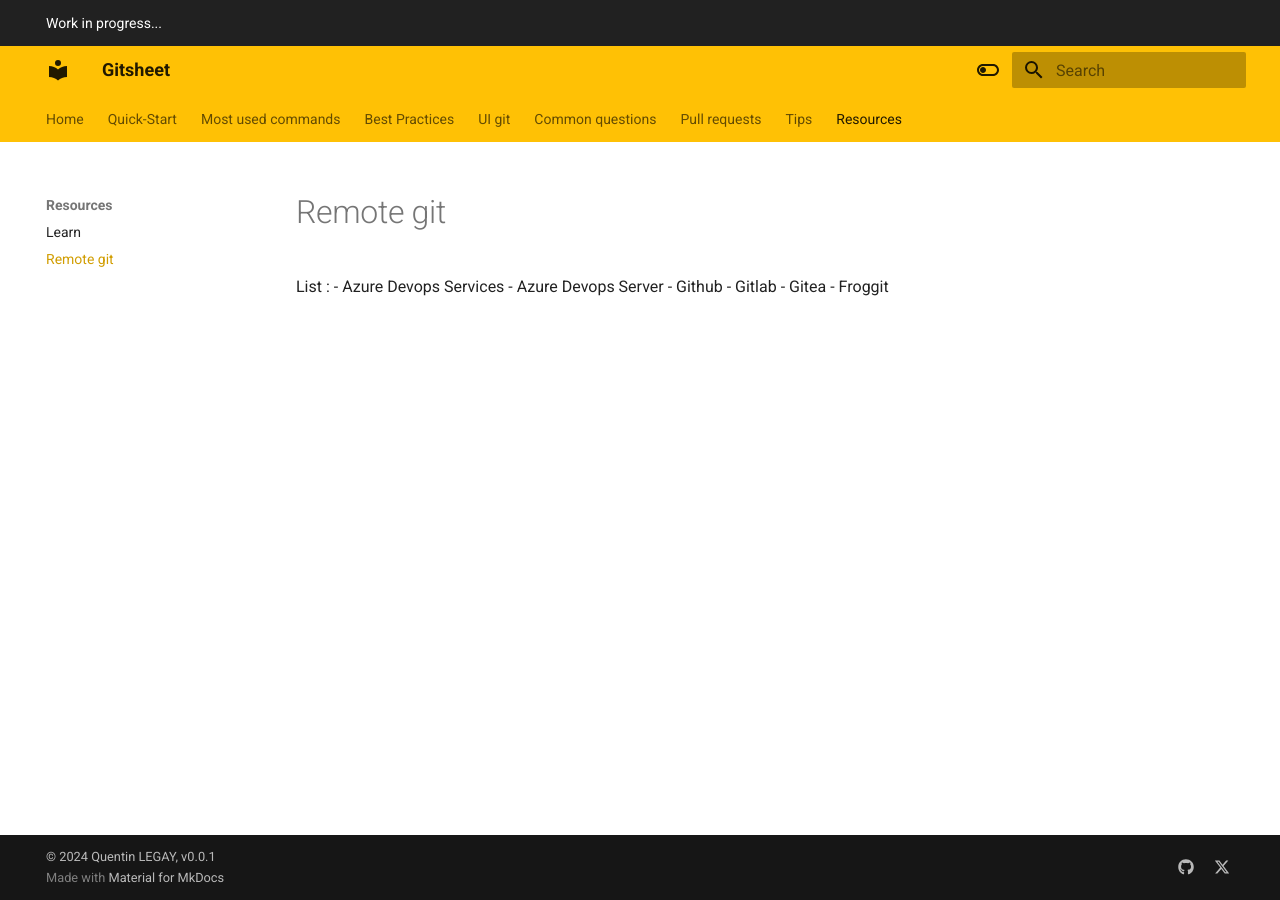
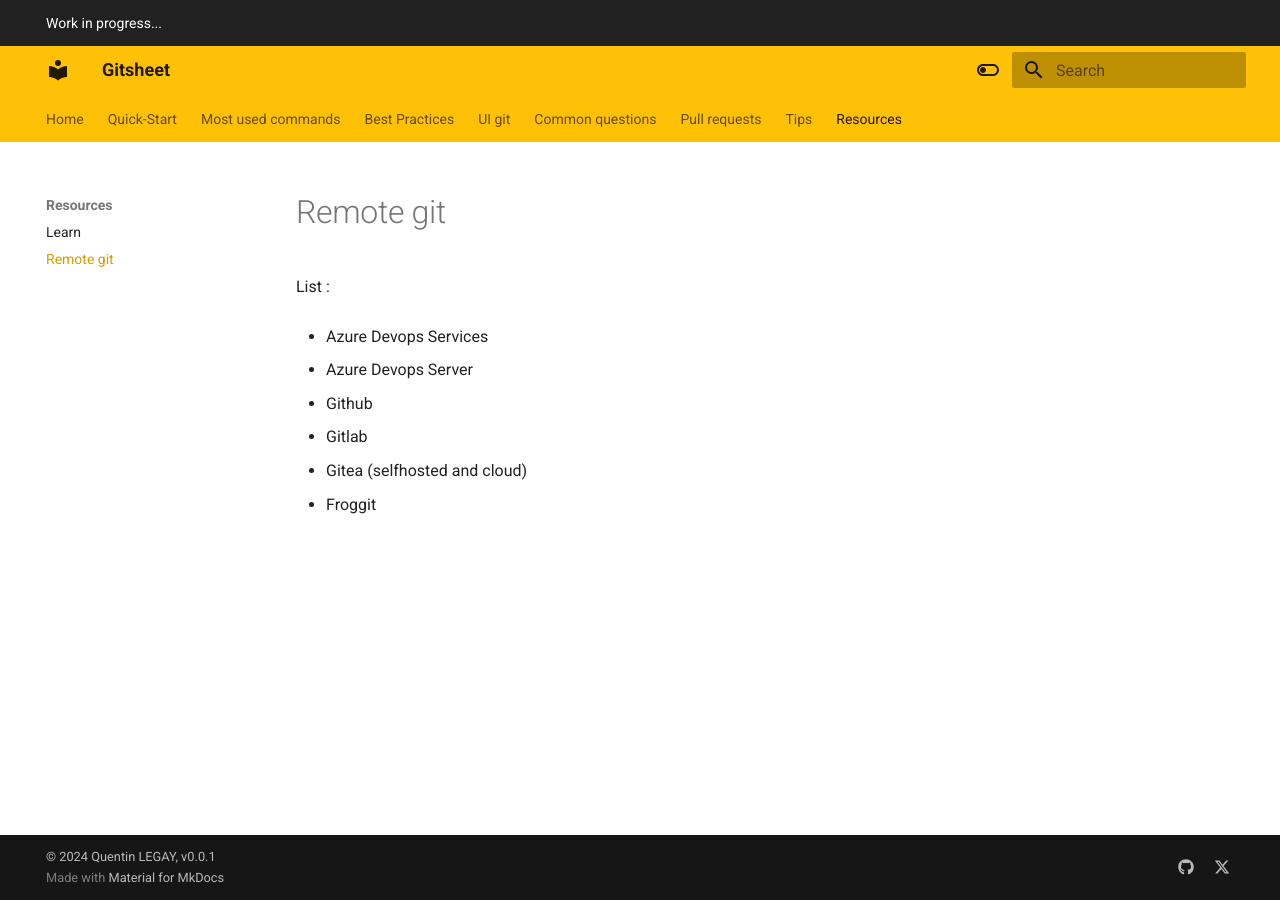
Before and after one commit to quentinlegay/gitsheet, an MkDocs documentation site: the page built from docs/remote_git.md, in a window 1280 px wide. Built offline with MkDocs 1.6.1 and Material for MkDocs 9.7.7, drawn with Linux system fonts in a browser that asks for light colours.

Commit message:
add info

```diff
--- a/docs/remote_git.md
+++ b/docs/remote_git.md
@@ -1,7 +1,13 @@
 List :
+
 - Azure Devops Services
+
 - Azure Devops Server
+
 - Github
+
 - Gitlab
-- Gitea
+
+- Gitea (selfhosted and cloud)
+
 - Froggit
```
